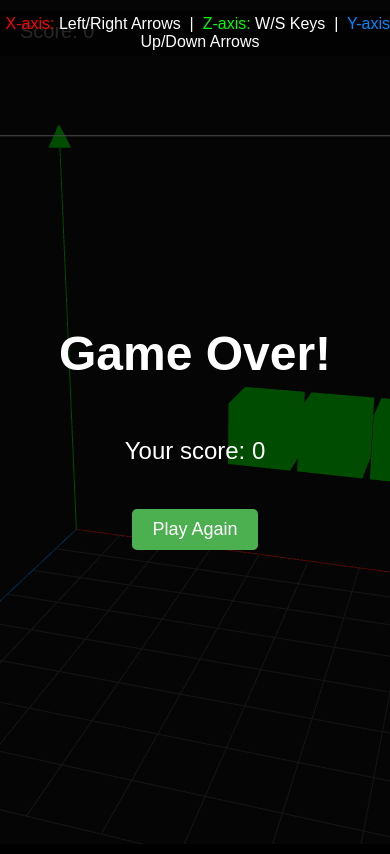
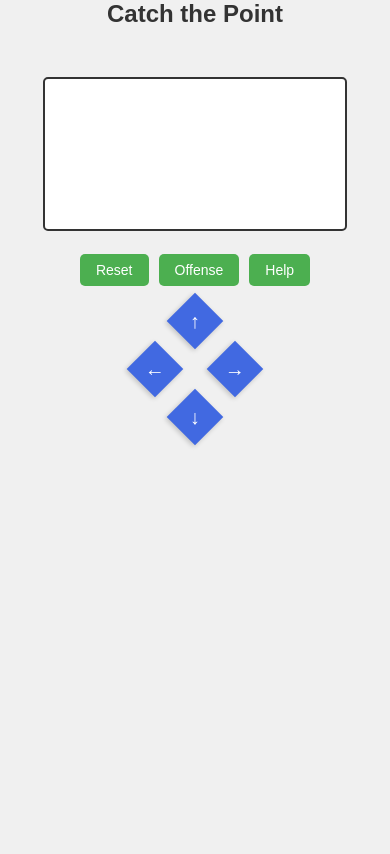
Before and after one commit to Xavier371/CTP2, a plain HTML site: page index.html in a window 390 px wide. Drawn offline with nearby package versions, Linux system fonts and the light colour scheme; animation ran at ten frames a second.

Commit message:
Update index.html

```diff
--- a/index.html
+++ b/index.html
@@ -1,67 +1,73 @@
 <!DOCTYPE html>
-<html lang="en">
+<html>
 <head>
-    <meta charset="UTF-8">
-    <meta name="viewport" content="width=device-width, initial-scale=1.0">
-    <title>3D Snake</title>
-    <style>
-        body {
-            margin: 0;
-            overflow: hidden;
-            display: flex;
-            justify-content: center;
-            align-items: center;
-            height: 100vh;
-            background-color: #000;
-            font-family: Arial, sans-serif;
-        }
-        canvas {
-            display: block;
-        }
-        #scoreBoard {
-            position: absolute;
-            top: 20px;
-            left: 20px;
-            color: white;
-            font-size: 20px;
-        }
-        #gameOverScreen {
-            position: absolute;
-            display: none;
-            flex-direction: column;
-            justify-content: center;
-            align-items: center;
-            width: 100%;
-            height: 100%;
-            background-color: rgba(0, 0, 0, 0.7);
-            color: white;
-            font-size: 24px;
-            z-index: 100;
-        }
-        button {
-            margin-top: 20px;
-            padding: 10px 20px;
-            background-color: #4CAF50;
-            color: white;
-            border: none;
-            border-radius: 5px;
-            cursor: pointer;
-            font-size: 18px;
-        }
-        button:hover {
-            background-color: #3e8e41;
-        }
-    </style>
+    <title>Catch the Point</title>
+    <meta name="viewport" content="width=device-width, initial-scale=1.0, maximum-scale=1.0, user-scalable=no">
+    <link rel="stylesheet" type="text/css" href="styles.css">
 </head>
 <body>
-    <div id="scoreBoard">Score: 0</div>
-    <div id="gameOverScreen">
-        <h1>Game Over!</h1>
-        <p id="finalScore">Your score: 0</p>
-        <button id="restartButton">Play Again</button>
+    <div class="container">
+        <div class="left-section">
+            <h1>Catch the Point</h1>
+            <div id="gameTitle" class="game-title"></div>
+            <div id="message"></div>
+        </div>
+
+        <div class="center-section">
+            <canvas id="gameCanvas"></canvas>
+        </div>
+
+        <div class="right-section">
+            <div class="controls">
+                <button onclick="resetGame()" class="game-button">Reset</button>
+                <button onclick="toggleMode()" id="modeBtn" class="game-button">Offense</button>
+                <button onclick="showInstructions()" class="game-button">Help</button>
+            </div>
+            <div id="mobileControls" class="mobile-controls">
+                <button class="mobile-btn up-btn"><span>↑</span></button>
+                <div class="middle-row">
+                    <button class="mobile-btn left-btn"><span>←</span></button>
+                    <button class="mobile-btn right-btn"><span>→</span></button>
+                </div>
+                <button class="mobile-btn down-btn"><span>↓</span></button>
+            </div>
+        </div>
     </div>
 
-    <script src="https://cdnjs.cloudflare.com/ajax/libs/three.js/r128/three.min.js"></script>
+    <div id="instructionsModal" class="modal">
+        <div class="modal-content">
+            <h2>How to Play</h2>
+
+            <h3>Offense Mode</h3>
+            <ul>
+                <li>You are the blue point, trying to capture the red point</li>
+                <li>Red will try to maintain distance and find escape routes</li>
+            </ul>
+
+            <h3>Defense Mode</h3>
+            <ul>
+                <li>You are the blue point, trying to evade the red point</li>
+                <li>Stay connected to multiple paths to avoid being trapped</li>
+            </ul>
+
+            <h3>Two Player Mode</h3>
+            <ul>
+                <li>On Desktop: Red uses WASD, Blue uses arrow keys</li>
+                <li>On Mobile: Buttons change color for current player's turn</li>
+                <li>Take turns trying to catch or escape each other</li>
+            </ul>
+
+            <h3>Game Basics</h3>
+            <ul>
+                <li>Each move removes one random edge</li>
+                <li>Win by either connecting points or completely separating them</li>
+                <li>Press Enter or Reset button to restart anytime</li>
+            </ul>
+
+            <button onclick="closeInstructions()" class="game-button">Close</button>
+        </div>
+    </div>
+
     <script src="game.js"></script>
 </body>
 </html>
```
